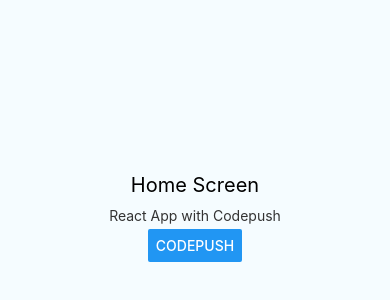
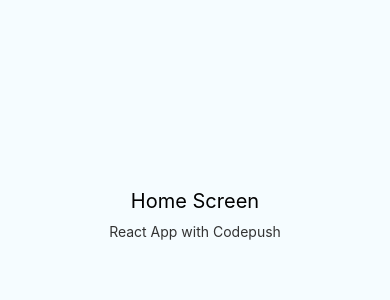
Before and after one commit to Abhishek-001/React-Native-OTA-updates, a React Native app: screen / in a window 390 px wide. Shown: the part 210-510 px from the top of the page. Built offline with nearby package versions, Linux system fonts and the light colour scheme.

Commit message:
added Codepush import to index.js

```diff
--- a/App.js
+++ b/App.js
@@ -8,18 +8,17 @@
 
 import React, {Component} from 'react';
 import {Platform, StyleSheet, Text, View, Button} from 'react-native';
-import Codepush from 'react-native-code-push'
-import CodePush from 'react-native-code-push';
+import codePush from "react-native-code-push";
 
 
 export default class App extends Component {
 
-  codePushSync(){
-    CodePush.sync({
-      updateDialog: true,
-      installMode: CodePush.InstallMode.IMMEDIATE
-    })
-  }
+  // codePushSync(){
+  //   codePush.sync({
+  //     updateDialog: true,
+  //     installMode: codePush.InstallMode.IMMEDIATE
+  //   })
+  // }
 
 
   render() {
@@ -27,11 +26,14 @@
       <View style={styles.container}>
         <Text style={styles.welcome}> Home Screen </Text>
         <Text style={styles.instructions}>React App with Codepush</Text>
-        <Button title="CodePush" onPress={() => this.codePushSync() } />
+        {/* <Button title="CodePush" onPress={() => this.codePushSync() } /> */}
       </View>
     );
   }
 }
+
+// App = codePush(App)
+
 
 const styles = StyleSheet.create({
   container: {
```
Also changed, not shown: 4455 other files (tests, documents, lock files or other folders).
